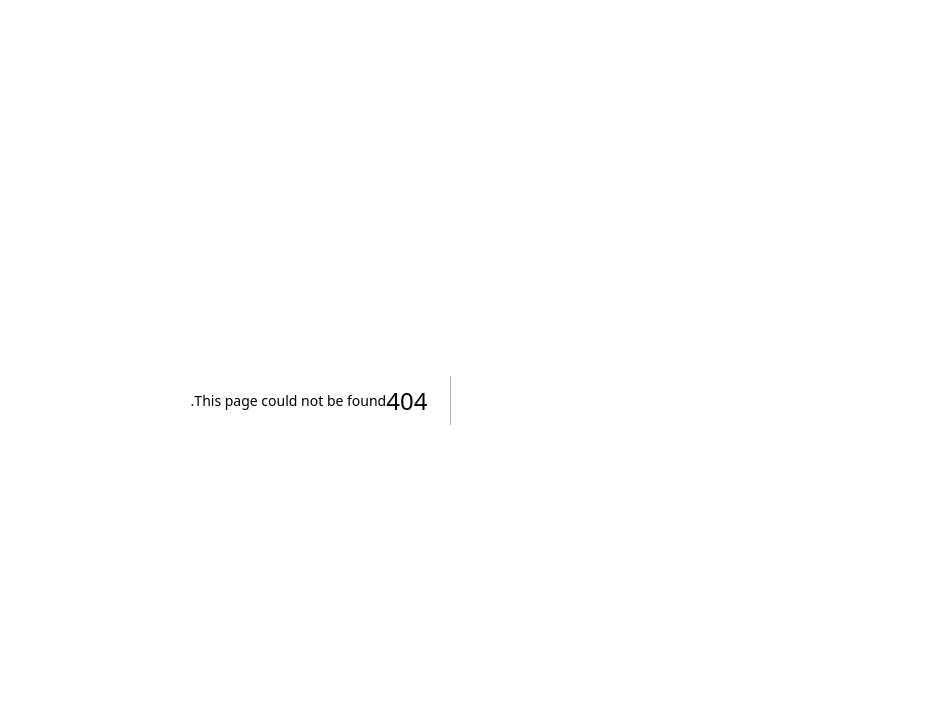
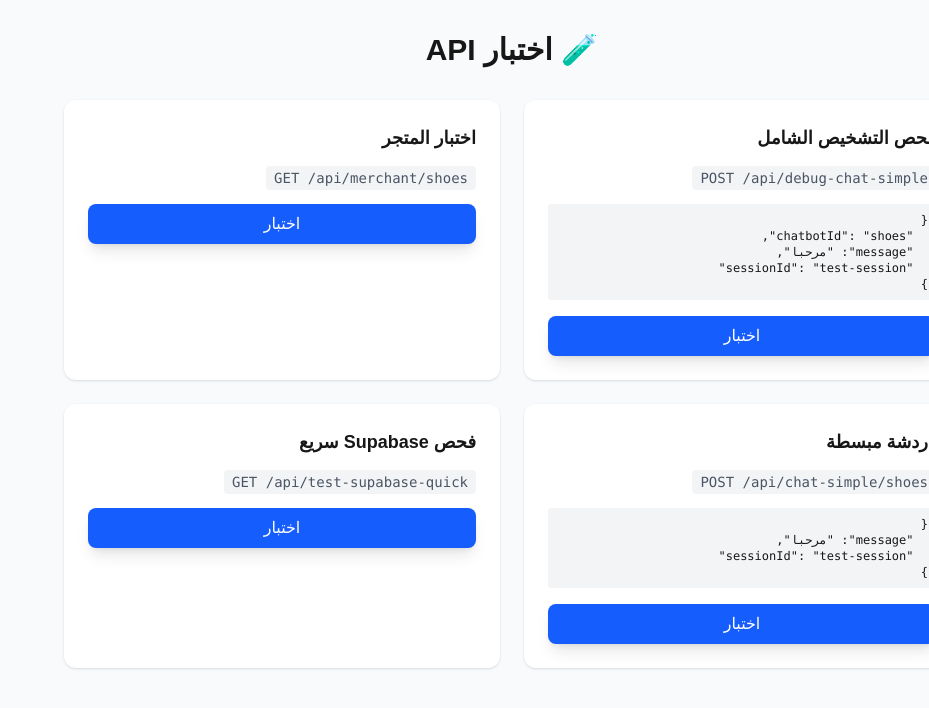
Before and after one commit to zeyadadly445/AIShopMate, a Next.js app: page /test-api in a window 1280 px wide. Before the commit this address had no page. Shown: the top 708 px of the page, without its empty margins (351-1280 px from the left). Built offline with nearby package versions, Linux system fonts and the light colour scheme.

Commit message:
Add API test page for proper POST request testing

```diff
--- /dev/null
+++ b/app/test-api/page.tsx
@@ -0,0 +1,147 @@
+'use client'
+
+import { useState } from 'react'
+import Button from '@/components/ui/Button'
+import Card from '@/components/ui/Card'
+
+export default function TestAPIPage() {
+  const [results, setResults] = useState<any>(null)
+  const [loading, setLoading] = useState(false)
+  const [endpoint, setEndpoint] = useState('/api/debug-chat-simple')
+
+  const testEndpoint = async (url: string, data: any) => {
+    setLoading(true)
+    setResults(null)
+
+    try {
+      const response = await fetch(url, {
+        method: 'POST',
+        headers: {
+          'Content-Type': 'application/json',
+        },
+        body: JSON.stringify(data)
+      })
+
+      const result = await response.json()
+      setResults({
+        status: response.status,
+        statusText: response.statusText,
+        data: result
+      })
+    } catch (error) {
+      setResults({
+        error: error instanceof Error ? error.message : 'Unknown error'
+      })
+    } finally {
+      setLoading(false)
+    }
+  }
+
+  const tests = [
+    {
+      name: 'فحص التشخيص الشامل',
+      endpoint: '/api/debug-chat-simple',
+      data: { chatbotId: 'shoes', message: 'مرحبا', sessionId: 'test-session' }
+    },
+    {
+      name: 'اختبار المتجر',
+      endpoint: '/api/merchant/shoes',
+      data: null,
+      method: 'GET'
+    },
+    {
+      name: 'دردشة مبسطة',
+      endpoint: '/api/chat-simple/shoes',
+      data: { message: 'مرحبا', sessionId: 'test-session' }
+    },
+    {
+      name: 'فحص Supabase سريع',
+      endpoint: '/api/test-supabase-quick',
+      data: null,
+      method: 'GET'
+    }
+  ]
+
+  const runTest = async (test: any) => {
+    if (test.method === 'GET') {
+      setLoading(true)
+      try {
+        const response = await fetch(test.endpoint)
+        const result = await response.json()
+        setResults({
+          status: response.status,
+          statusText: response.statusText,
+          data: result
+        })
+      } catch (error) {
+        setResults({
+          error: error instanceof Error ? error.message : 'Unknown error'
+        })
+      } finally {
+        setLoading(false)
+      }
+    } else {
+      await testEndpoint(test.endpoint, test.data)
+    }
+  }
+
+  return (
+    <div className="min-h-screen bg-gray-50 p-8">
+      <div className="max-w-4xl mx-auto">
+        <h1 className="text-3xl font-bold text-center mb-8">🧪 اختبار API</h1>
+
+        <div className="grid grid-cols-1 md:grid-cols-2 gap-6 mb-8">
+          {tests.map((test, index) => (
+            <Card key={index} className="p-6">
+              <h3 className="text-lg font-semibold mb-4">{test.name}</h3>
+              <p className="text-sm text-gray-600 mb-4">
+                <code className="bg-gray-100 px-2 py-1 rounded">
+                  {test.method || 'POST'} {test.endpoint}
+                </code>
+              </p>
+              {test.data && (
+                <pre className="text-xs bg-gray-100 p-2 rounded mb-4 overflow-x-auto">
+                  {JSON.stringify(test.data, null, 2)}
+                </pre>
+              )}
+              <Button
+                onClick={() => runTest(test)}
+                disabled={loading}
+                className="w-full"
+              >
+                {loading ? 'جاري الاختبار...' : 'اختبار'}
+              </Button>
+            </Card>
+          ))}
+        </div>
+
+        {results && (
+          <Card className="p-6">
+            <h3 className="text-lg font-semibold mb-4">📋 النتائج</h3>
+            {results.error ? (
+              <div className="bg-red-50 border border-red-200 rounded p-4">
+                <p className="text-red-800 font-semibold">خطأ:</p>
+                <p className="text-red-600">{results.error}</p>
+              </div>
+            ) : (
+              <div>
+                <div className="flex items-center gap-4 mb-4">
+                  <span className={`px-3 py-1 rounded-full text-sm font-medium ${
+                    results.status >= 200 && results.status < 300
+                      ? 'bg-green-100 text-green-800'
+                      : 'bg-red-100 text-red-800'
+                  }`}>
+                    {results.status} {results.statusText}
+                  </span>
+                </div>
+                <pre className="bg-gray-100 p-4 rounded overflow-x-auto text-sm">
+                  {JSON.stringify(results.data, null, 2)}
+                </pre>
+              </div>
+            )}
+          </Card>
+        )}
+      </div>
+    </div>
+  )
+}
```
